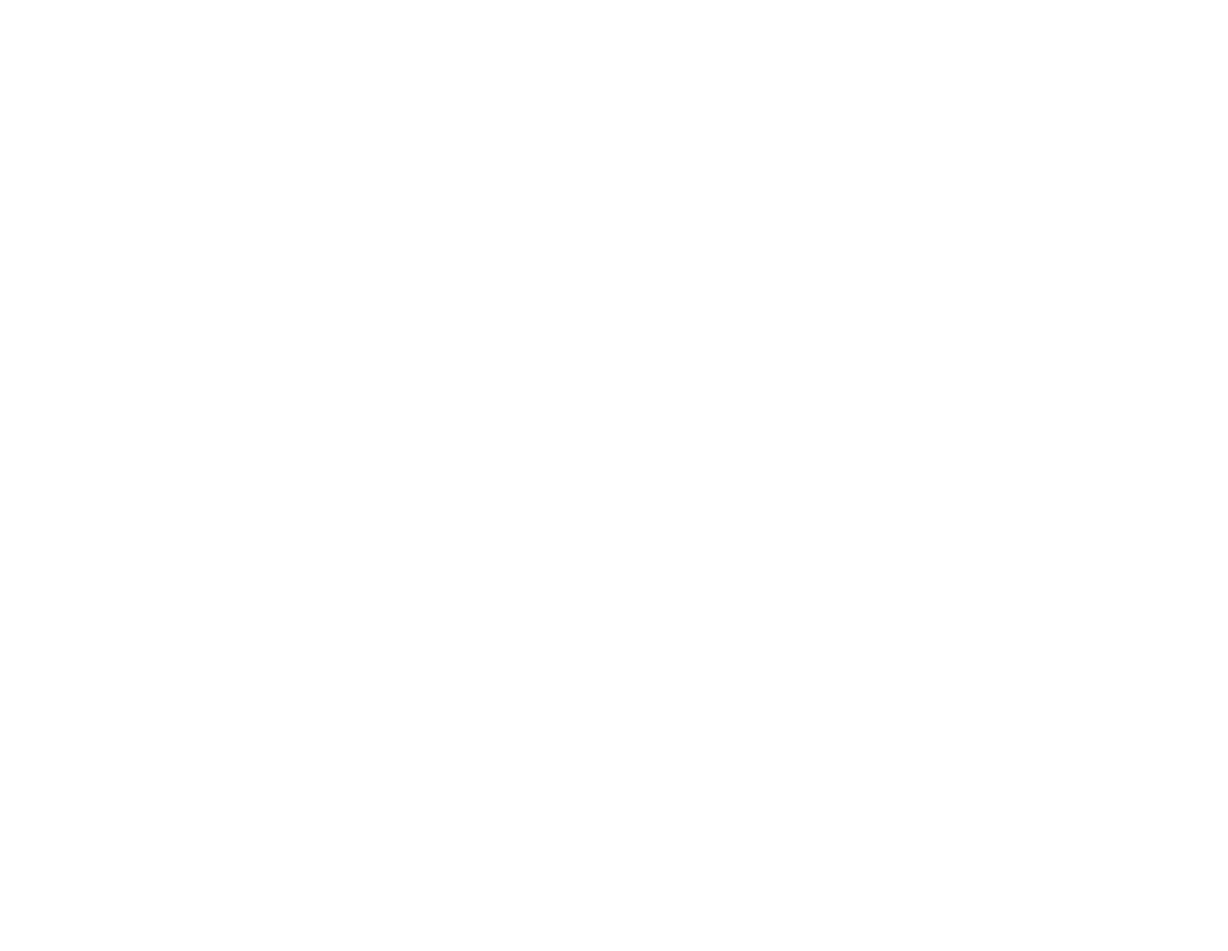
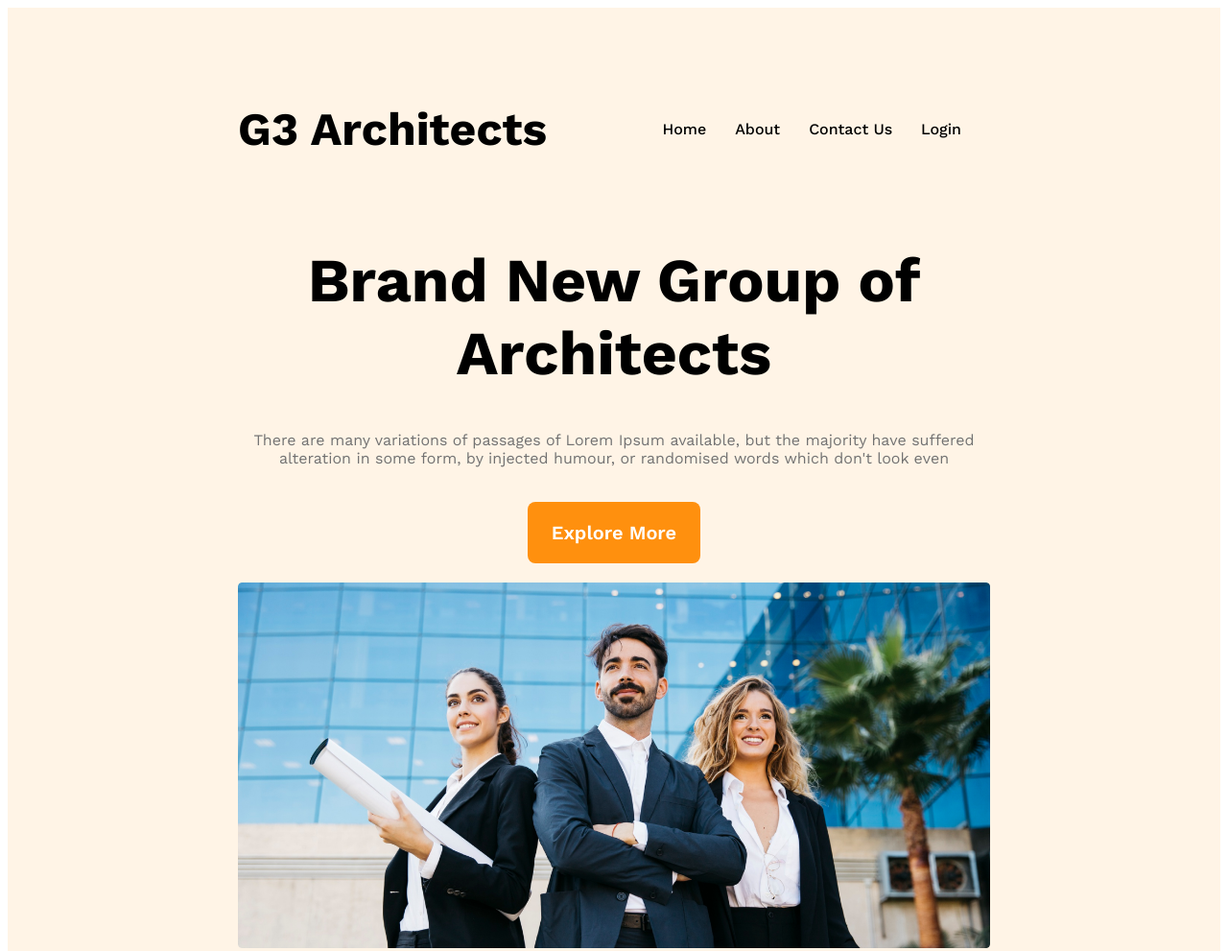
Before and after one commit to Fuad-36/g3-architect-website, a plain HTML site: page index.html in a window 1280 px wide. Shown: the top 991 px of the page at 96% size. Before the commit the page ends 800 px from the top, so only its background shows below. Drawn offline with nearby package versions, Linux system fonts and the light colour scheme.

Commit message:
header section done with responsvieness

```diff
--- a/index.html
+++ b/index.html
@@ -6,5 +6,34 @@
     <title>G3 Architects</title>
     <link rel="stylesheet" href="styles/architect.css" />
   </head>
-  <body></body>
+  <body>
+    <header>
+      <nav>
+        <h3 class="nav-title">G3 Architects</h3>
+        <ul>
+          <li><a href="">Home</a></li>
+          <li><a href="">About</a></li>
+          <li><a href="">Contact Us</a></li>
+          <li><a href="">Login</a></li>
+        </ul>
+      </nav>
+
+      <div class="banner">
+        <div class="banner-content">
+          <h1 class="banner-title">Brand New Group of Architects</h1>
+
+          <p class="banner-description">
+            There are many variations of passages of Lorem Ipsum available, but
+            the majority have suffered alteration in some form, by injected
+            humour, or randomised words which don't look even
+          </p>
+          <button class="btn-primary">Explore More</button>
+        </div>
+
+        <img src="images/banner.png" alt="" />
+      </div>
+    </header>
+    <main></main>
+    <footer></footer>
+  </body>
 </html>
--- a/styles/architect.css
+++ b/styles/architect.css
@@ -0,0 +1,79 @@
+/* Work sans font from google fonts */
+@import url("https://fonts.googleapis.com/css2?family=Work+Sans:ital,wght@0,100..900;1,100..900&display=swap");
+
+* {
+  font-family: "Work Sans", sans-serif;
+}
+.btn-primary {
+  border-radius: 8px;
+  /* background: #ff900e; */
+  background-color: #ff900e;
+  padding: 20px 25px;
+  color: white;
+  font-size: 1.25rem; /* 20px;*/
+  font-weight: 600;
+  border: none;
+  margin: 20px 0;
+  cursor: pointer;
+}
+/* header styles */
+header {
+  background-color: rgba(255, 144, 14, 0.1);
+  padding: 50px 240px;
+}
+nav {
+  display: flex;
+  justify-content: space-between;
+  align-items: center;
+}
+.nav-title {
+  font-size: 3rem;
+  font-weight: 700;
+}
+nav > ul {
+  display: flex;
+}
+nav li {
+  list-style: none;
+  margin-right: 30px;
+  font-weight: 500;
+  font-size: 1rem;
+}
+nav li a {
+  text-decoration: none;
+  color: black;
+}
+/* banner styles */
+.banner-content {
+  max-width: 800px;
+  text-align: center;
+  margin: 0 auto;
+}
+.banner-title {
+  font-size: 4rem;
+  font-weight: 700;
+}
+.banner-description {
+  color: #727272;
+}
+.banner img {
+  width: 100%;
+}
+/* responsive media queries */
+/* for mobile devices */
+@media screen and (max-width: 576px) {
+  header {
+    padding: 20px;
+  }
+  nav {
+    flex-direction: column;
+  }
+}
+@media screen and (min-width: 576px) and (max-width: 960px) {
+  header {
+    padding: 50px;
+  }
+  nav {
+    flex-direction: column;
+  }
+}
```
